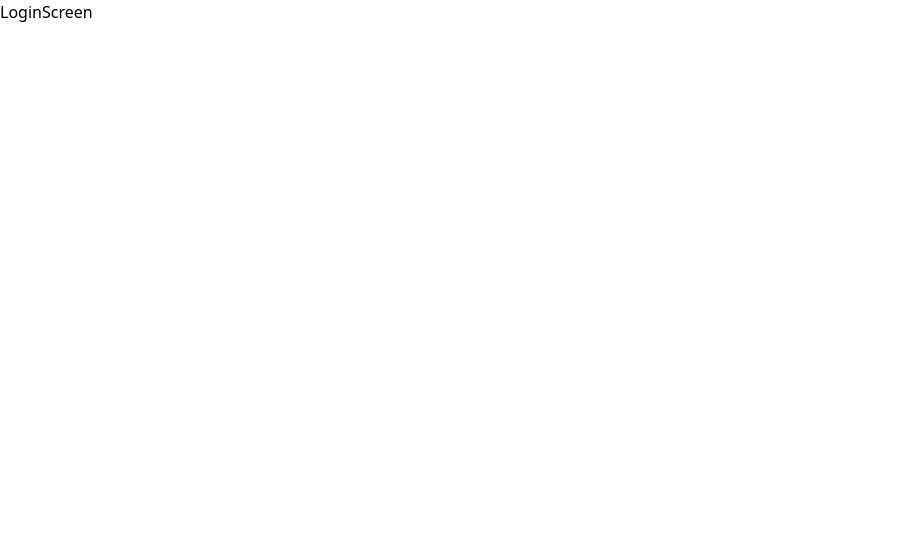
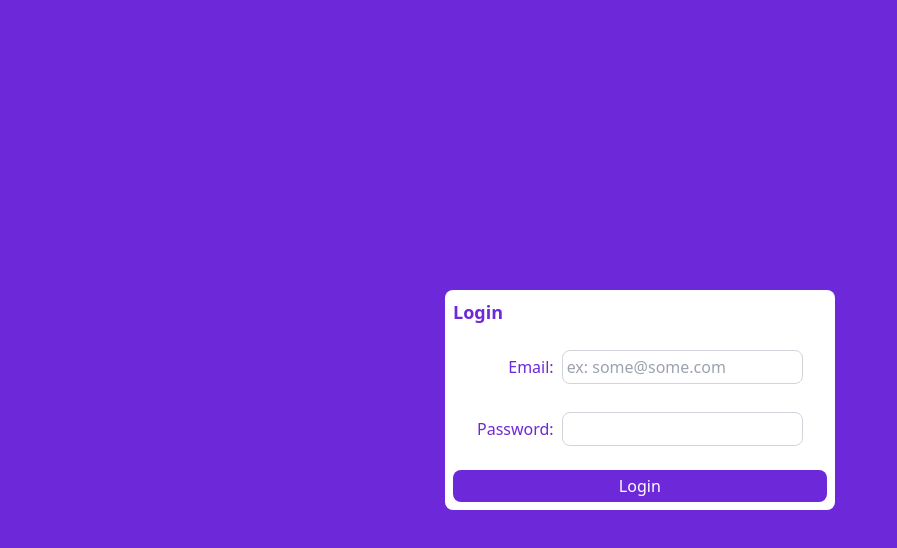
Before and after one commit to 2019MM607/mymovies_website, a React (Vite) app: page /login in a window 1280 px wide. Shown: the top 548 px of the page, without its empty margins (0-897 px from the left). Built offline with nearby package versions, Linux system fonts and the light colour scheme.

Commit message:
[ADD] login module

```diff
--- a/index.html
+++ b/index.html
@@ -4,6 +4,10 @@
     <meta charset="UTF-8" />
     <link rel="icon" type="image/svg+xml" href="/vite.svg" />
     <meta name="viewport" content="width=device-width, initial-scale=1.0" />
+    <link
+    rel="stylesheet"
+    href="https://cdnjs.cloudflare.com/ajax/libs/animate.css/4.1.1/animate.min.css"
+  />
     <title>Vite + React + TS</title>
   </head>
   <body>
--- a/package.json
+++ b/package.json
@@ -11,6 +11,7 @@
   "dependencies": {
     "@reduxjs/toolkit": "^1.8.6",
     "axios": "^1.1.2",
+    "formik": "^2.2.9",
     "react": "^18.2.0",
     "react-dom": "^18.2.0",
     "react-redux": "^8.0.4",
--- /dev/null
+++ b/src/components/Login/Login.tsx
@@ -0,0 +1,54 @@
+import { useFormik } from 'formik'
+import React from 'react'
+import { useAppDispatch } from '../../redux/store'
+import { login } from '../../redux/thunks/auth.thunk'
+
+export const Login = () => {
+    const dispatch = useAppDispatch()
+
+    const formik = useFormik({
+        initialValues:{
+            email: '',
+            password: ''
+        },
+        onSubmit: ()=>{
+            dispatch(login({ email: formik.values.email, password: formik.values.password }))
+            formik.values.email = ''
+            formik.values.password = ''
+
+        }
+    })
+  return (
+    <div className='bg-white p-2 rounded-lg animate__animated animate__flipInY'>
+        <h1 className='text-violet-700 font-semibold text-lg'>Login</h1>
+        <form className='' onSubmit={formik.handleSubmit} >
+            <div className='m-5  p-1 flex justify-end items-center'>
+                <label htmlFor="email" className='text-violet-700 mr-2'>Email: </label>
+                <input
+                    type="email"
+                    name='email'
+                    id='email'
+                    className='border border-gray-300 rounded-lg p-1 focus:outline-none focus:ring-1 focus:ring-violet-700 '
+                    placeholder='ex: some@some.com'
+                    value={formik.values.email}
+                    onChange={formik.handleChange}
+                />
+            </div>
+
+            <div className='m-5  p-1 flex justify-start items-center'>
+                <label htmlFor="password" className='text-violet-700 mr-2'>Password: </label>
+                <input
+                    type="password"
+                    name='password'
+                    id='password'
+                    className='border border-gray-300 rounded-lg p-1 focus:outline-none focus:ring-1 focus:ring-violet-700 '
+                    value={formik.values.password}
+                    onChange={formik.handleChange}
+                />
+            </div>
+
+            <input type="submit" value="Login" className='bg-violet-700 w-full rounded-lg p-1 text-white' />
+        </form>
+    </div>
+  )
+}
--- a/src/navigation/AppRouter.tsx
+++ b/src/navigation/AppRouter.tsx
@@ -15,10 +15,6 @@ import { PublicRoute } from './PublicRoute'
 export const AppRouter = () => {
     const dispatch = useAppDispatch()
 
-    useEffect(() => {
-        dispatch(autoLogin())
-    }, [])
-
     return (
         <BrowserRouter>
             <Routes>
--- a/src/redux/slices/auth.slice.ts
+++ b/src/redux/slices/auth.slice.ts
@@ -5,12 +5,14 @@ import { login } from '../thunks/auth.thunk';
 export interface RootObject {
     token: string;
     isAuthenticated: boolean;
+    isError: boolean;
 }
 
 
 const initialState: RootObject = {
     token: '',
-    isAuthenticated: true,
+    isAuthenticated: false,
+    isError: false,
 }
 
 export const authslice = createSlice({
@@ -30,6 +32,7 @@ export const authslice = createSlice({
     },
     extraReducers: (builder) => {
         builder.addCase(login.fulfilled, (state, { payload }) => {
+
             state.token = payload.token;
             state.isAuthenticated = true;
         })
--- a/src/redux/thunks/auth.thunk.ts
+++ b/src/redux/thunks/auth.thunk.ts
@@ -12,7 +12,7 @@ export const login = createAsyncThunk(
             email: payload.email,
             password: payload.password,
         })
-        //localStorage.removeItem('token')
+        localStorage.removeItem('token')
         localStorage.setItem('token', data.token)
         return data ? data : null;
     }
--- a/src/screens/HomeScreen.tsx
+++ b/src/screens/HomeScreen.tsx
@@ -1,11 +1,10 @@
 import React from 'react'
-import { Outlet } from "react-router-dom";
+import { Link, Outlet } from "react-router-dom";
 
 export const HomeScreen = () => {
     return (
         <div>
             home
-
         </div>
     )
 }
--- a/src/screens/LoginScreen.tsx
+++ b/src/screens/LoginScreen.tsx
@@ -1,15 +1,18 @@
 import React, { useEffect } from 'react'
+import { Login } from '../components/Login/Login'
+import { autoLogin } from '../redux/slices/auth.slice'
 import { useAppDispatch } from '../redux/store'
-import { login } from '../redux/thunks/auth.thunk'
 
 export const LoginScreen = () => {
     const dispatch = useAppDispatch()
 
-    // useEffect(() => {
-    //     dispatch(login({ email: 'eve.holt@reqres.in', password: 'cityslicka' }))
-    // }, [])
+    useEffect(() => {
+       dispatch(autoLogin())
+     }, [])
 
     return (
-        <div>LoginScreen</div>
+        <div className='bg-violet-700 w-full h-screen flex justify-center items-center'>
+            <Login />
+        </div>
     )
 }
--- a/src/screens/Main.tsx
+++ b/src/screens/Main.tsx
@@ -1,10 +1,34 @@
 import React from 'react'
+import { useFormik } from 'formik'
 import { Outlet } from "react-router-dom";
 
 export const Main = () => {
+    const formik = useFormik({
+        initialValues:{
+            query: '',
+        },
+        onSubmit: ()=>{
+            formik.values.query = ''
+        }
+    })
     return (
         <div>
-            Main
+            <div className='shadow-lg p-4 sticky top-0 rounded-lg'>
+                <div>
+                    <form>
+                        <input
+                            type="text"
+                            name='query'
+                            id='query'
+                            className='border border-gray-300 rounded-lg p-1 focus:outline-none focus:ring-1 focus:ring-violet-700 '
+                            placeholder='Search'
+                            value={formik.values.query}
+                            onChange={formik.handleChange}
+                        />
+                    </form>
+
+                </div>
+            </div>
 
             <Outlet />
 
```
Also changed, not shown: tailwind.config.cjs (+5 -4 lines), 1 other file (tests, documents, lock files or other folders).
